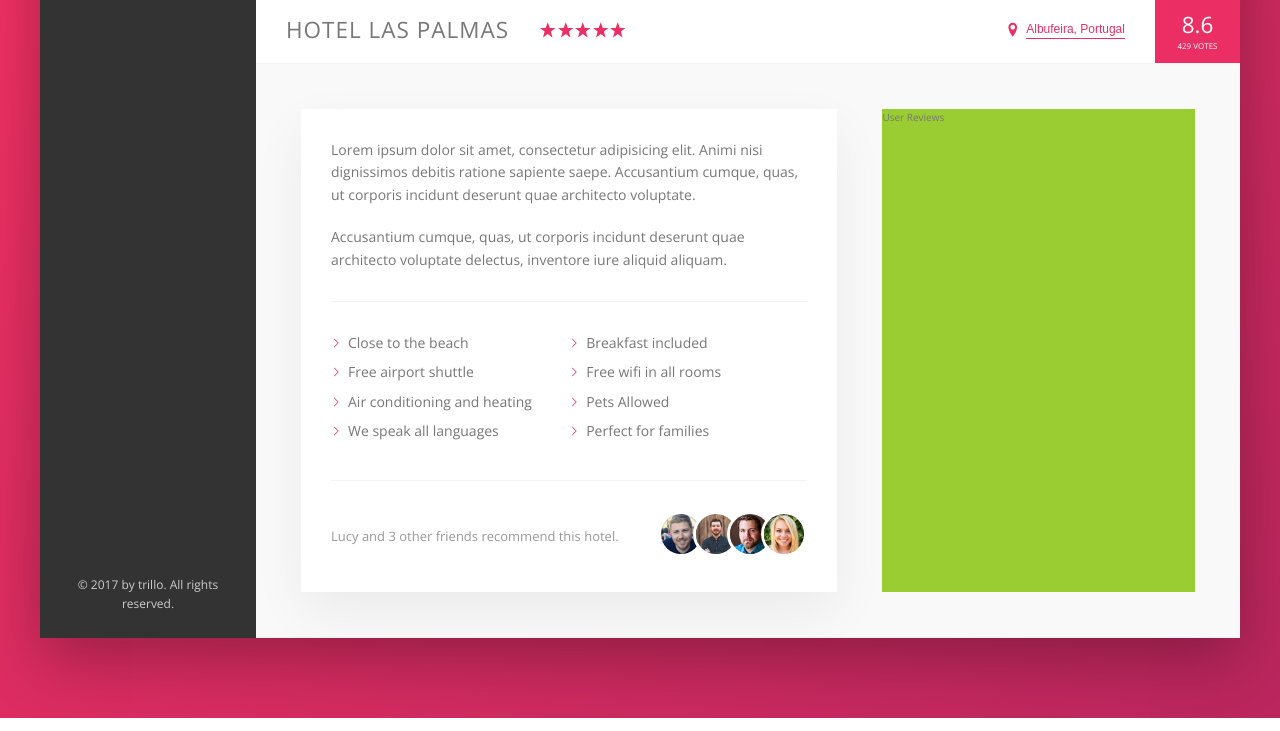
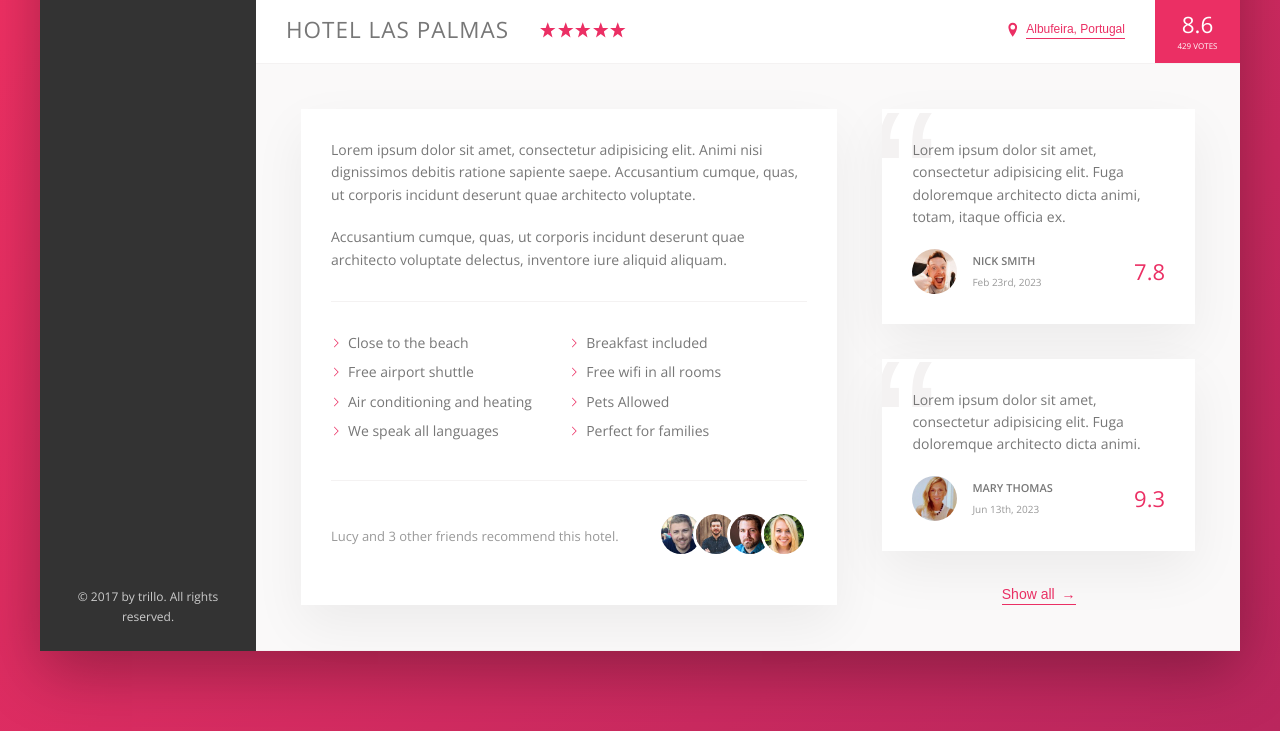
Before and after one commit to jordnlnn/trillo-project, a plain HTML site: page index.html in a window 1280 px wide. Shown: the part 538-1269 px from the top of the page. Drawn offline with nearby package versions, Linux system fonts and the light colour scheme.

Commit message:
Built and styled user reviews section.

```diff
--- a/css/style.css
+++ b/css/style.css
@@ -80,13 +80,13 @@ body {
   flex: 1; }
 
 .detail {
+  font-size: 1.4rem;
   display: flex;
   padding: 4.5rem;
   background-color: var(--color-grey-light-1);
   border-bottom: var(--line); }
 
 .description {
-  font-size: 1.4rem;
   background-color: #fff;
   box-shadow: var(--shadow-light);
   padding: 3rem;
@@ -94,8 +94,10 @@ body {
   margin-right: 4.5rem; }
 
 .user-reviews {
-  background-color: yellowgreen;
-  flex: 1; }
+  flex: 1;
+  display: flex;
+  flex-direction: column;
+  align-items: center; }
 
 .logo {
   height: 3.25rem;
@@ -279,8 +281,13 @@ body {
   background-color: transparent;
   cursor: pointer;
   transition: all 0.2s; }
+  .btn-inline span {
+    margin-left: 3px;
+    transition: margin-left 0.2s; }
   .btn-inline:hover {
     color: var(--color-grey-dark-1); }
+    .btn-inline:hover span {
+      margin-left: 8px; }
   .btn-inline:focus {
     outline: none;
     animation: pulsate 1s infinite; }
@@ -326,7 +333,11 @@ body {
   font-size: 1.3rem;
   color: var(--color-grey-dark-3);
   display: flex;
-  align-items: center; }
+  align-items: center;
+  /*
+  &__friends {
+  }
+  */ }
   .recommend__count {
     margin-right: auto; }
   .recommend__photo {
@@ -337,3 +348,46 @@ body {
     border: 3px solid #fff; }
     .recommend__photo:not(:last-child) {
       margin-right: -1.5rem; }
+
+.review {
+  background-color: #fff;
+  box-shadow: var(--shadow-light);
+  padding: 3rem;
+  margin-bottom: 3.5rem;
+  position: relative;
+  overflow: hidden; }
+  .review__text {
+    margin-bottom: 2rem;
+    z-index: 10;
+    position: relative; }
+  .review__user {
+    display: flex;
+    align-items: center; }
+  .review__photo {
+    height: 4.5rem;
+    width: 4.5rem;
+    border-radius: 50%;
+    margin-right: 1.5rem; }
+  .review__user-box {
+    margin-right: auto; }
+  .review__user-name {
+    font-size: 1.1rem;
+    font-weight: 600;
+    text-transform: uppercase;
+    margin-bottom: 4px; }
+  .review__user-date {
+    font-size: 1rem;
+    color: var(--color-grey-dark-3); }
+  .review__rating {
+    font-size: 2.2rem;
+    color: var(--color-primary); }
+  .review::before {
+    content: "\201C";
+    position: absolute;
+    top: -2.75rem;
+    left: -1rem;
+    line-height: 1;
+    font-size: 20rem;
+    color: var(--color-grey-light-2);
+    font-family: sans-serif;
+    z-index: 1; }
--- a/index.html
+++ b/index.html
@@ -200,7 +200,39 @@
               </div>
             </div>
 
-            <div class="user-reviews">User Reviews</div>
+            <div class="user-reviews">
+
+              <figure class="review">
+                <blockquote class="review__text">
+                  Lorem ipsum dolor sit amet, consectetur adipisicing elit. Fuga doloremque architecto dicta animi, totam, itaque officia ex.
+                </blockquote>
+                <figcaption class="review__user">
+                  <img src="img/user-1.jpg" alt="User 1" class="review__photo">
+                  <div class="review__user-box">
+                    <p class="review__user-name">Nick Smith</p>
+                    <p class="review__user-date">Feb 23rd, 2023</p>
+                  </div>
+                  <div class="review__rating">7.8</div>
+                </figcaption>
+              </figure>
+
+              <figure class="review">
+                <blockquote class="review__text">
+                  Lorem ipsum dolor sit amet, consectetur adipisicing elit. Fuga doloremque architecto dicta animi.
+                </blockquote>
+                <figcaption class="review__user">
+                  <img src="img/user-2.jpg" alt="User 2" class="review__photo">
+                  <div class="review__user-box">
+                    <p class="review__user-name">Mary Thomas</p>
+                    <p class="review__user-date">Jun 13th, 2023</p>
+                  </div>
+                  <div class="review__rating">9.3</div>
+                </figcaption>
+              </figure>
+
+              <button class="btn-inline">Show all <span>&rarr;</span></button>
+
+            </div>
           </div>
         </main>
       </div>
--- a/sass/_components.scss
+++ b/sass/_components.scss
@@ -274,8 +274,17 @@
   cursor: pointer;
   transition: all 0.2s;
 
+  & span {
+    margin-left: 3px;
+    transition: margin-left 0.2s;
+  }
+
   &:hover {
     color: var(--color-grey-dark-1);
+
+    span {
+      margin-left: 8px;
+    }
   }
 
   &:focus {
@@ -357,8 +366,10 @@
     margin-right: auto; //this pushes all the photos to the right side
   }
 
+  /*
   &__friends {
   }
+  */
 
   &__photo {
     box-sizing: content-box;
@@ -372,3 +383,65 @@
     }
   }
 }
+
+////////////////////////
+// REVIEWS
+.review {
+  background-color: #fff;
+  box-shadow: var(--shadow-light);
+  padding: 3rem;
+  margin-bottom: 3.5rem;
+  position: relative;
+  overflow: hidden;
+
+  &__text {
+    margin-bottom: 2rem;
+    z-index: 10;
+    position: relative;
+  }
+
+  &__user {
+    display: flex;
+    align-items: center;
+  }
+
+  &__photo {
+    height: 4.5rem;
+    width: 4.5rem;
+    border-radius: 50%;
+    margin-right: 1.5rem;
+  }
+
+  &__user-box {
+    margin-right: auto;
+  }
+
+  &__user-name {
+    font-size: 1.1rem;
+    font-weight: 600;
+    text-transform: uppercase;
+    margin-bottom: 4px;
+  }
+
+  &__user-date {
+    font-size: 1rem;
+    color: var(--color-grey-dark-3);
+  }
+
+  &__rating {
+    font-size: 2.2rem;
+    color: var(--color-primary);
+  }
+
+  &::before {
+    content: "\201C";
+    position: absolute;
+    top: -2.75rem;
+    left: -1rem;
+    line-height: 1;
+    font-size: 20rem;
+    color: var(--color-grey-light-2);
+    font-family: sans-serif;
+    z-index: 1;
+  }
+}
--- a/sass/_layout.scss
+++ b/sass/_layout.scss
@@ -39,6 +39,7 @@
 }
 
 .detail {
+  font-size: 1.4rem;
   display: flex;
   padding: 4.5rem;
   background-color: var(--color-grey-light-1);
@@ -46,7 +47,6 @@
 }
 
 .description {
-  font-size: 1.4rem;
   background-color: #fff;
   box-shadow: var(--shadow-light);
   padding: 3rem;
@@ -55,6 +55,9 @@
 }
 
 .user-reviews {
-  background-color: yellowgreen;
   flex: 1;
+
+  display: flex;
+  flex-direction: column;
+  align-items: center;
 }
```
